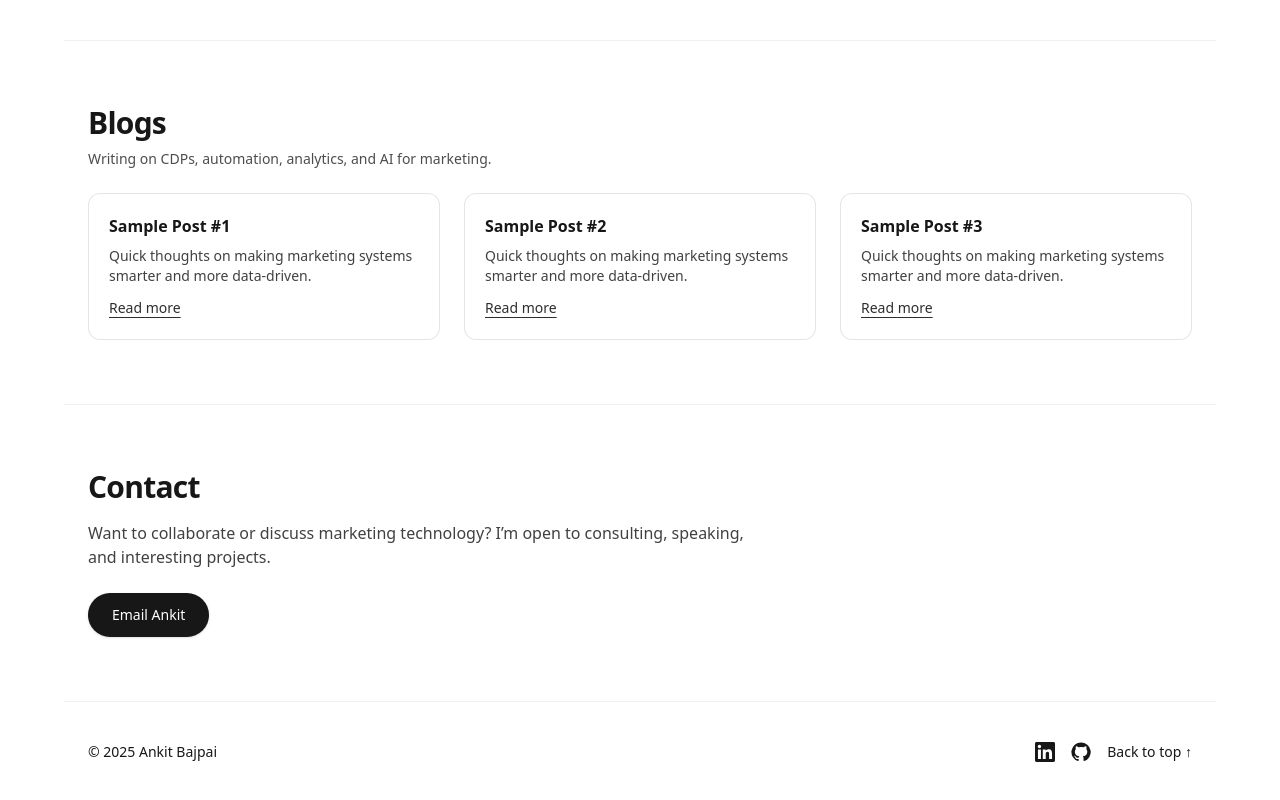
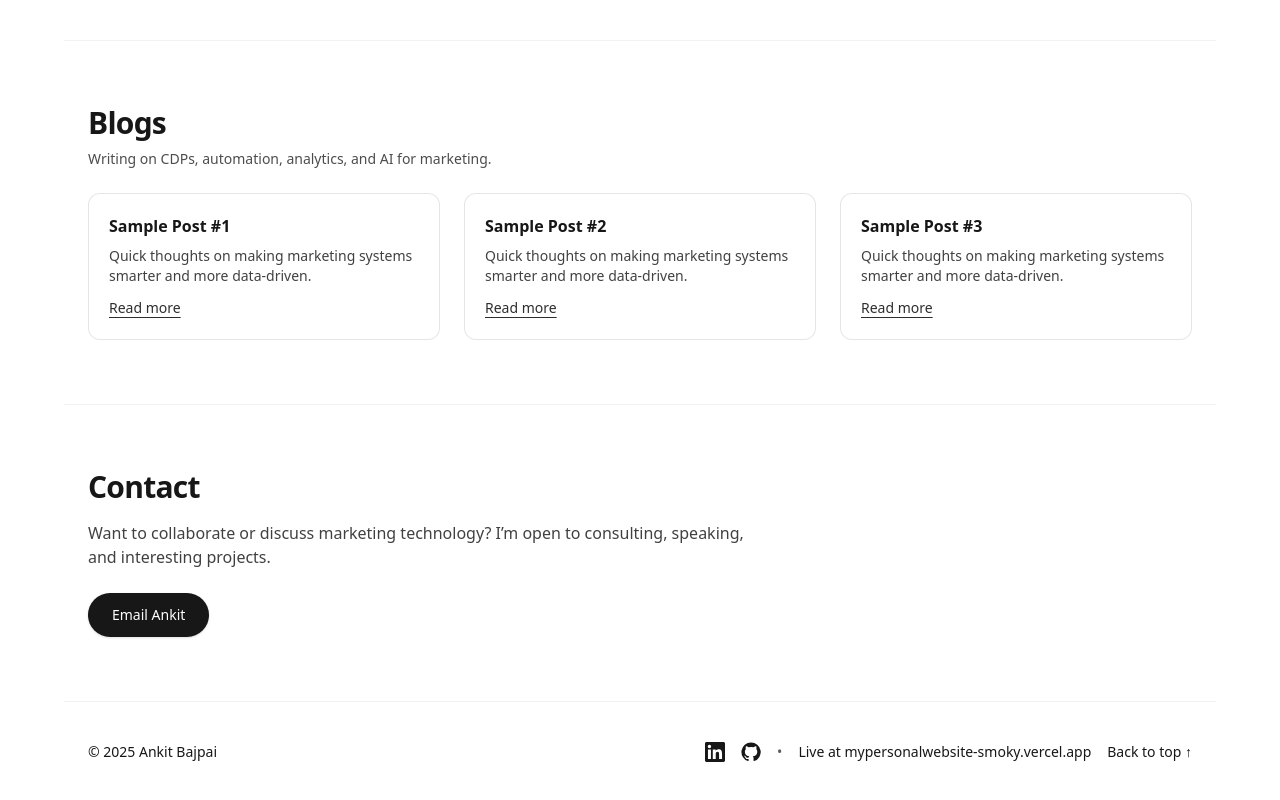
Before and after one commit to sfmc99/mypersonalwebsite, a Next.js app: page / in a window 1280 px wide. Shown: the part 1415-2215 px from the top of the page. Built offline with nearby package versions, Linux system fonts and the light colour scheme.

Commit message:
Set canonical metadataBase and add 'Live at' link in footer

```diff
--- a/src/app/layout.tsx
+++ b/src/app/layout.tsx
@@ -13,6 +13,7 @@ const geistMono = Geist_Mono({
 });
 
 export const metadata: Metadata = {
+  metadataBase: new URL("https://mypersonalwebsite-smoky.vercel.app"),
   title: "Ankit Bajpai | Marketing Technologist & Software Engineer",
   description:
     "Personal website of Ankit Bajpai — Marketing Technologist and Software Engineer specializing in CDPs, Marketing Automation, Analytics, and AI for Marketing.",
--- a/src/app/page.tsx
+++ b/src/app/page.tsx
@@ -209,6 +209,17 @@ export default function Home() {
           >
             <GitHubIcon />
           </a>
+          <span className="opacity-70">•</span>
+          <a
+            href="https://mypersonalwebsite-smoky.vercel.app/"
+            target="_blank"
+            rel="noopener noreferrer"
+            className="hover:opacity-80"
+            aria-label="Live site"
+            title="Live site"
+          >
+            Live at mypersonalwebsite-smoky.vercel.app
+          </a>
           <a href="#home" className="hover:opacity-80">Back to top ↑</a>
         </div>
       </footer>
```
